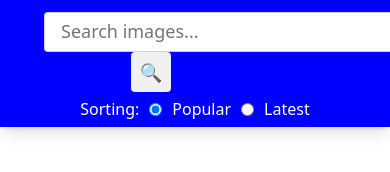
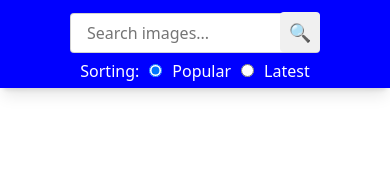
Before and after one commit to DemiGGV/image-search-js, a website built with Parcel: page src/index.html in a window 390 px wide. Built offline with nearby package versions, Linux system fonts and the light colour scheme.

Commit message:
modified:   src/sass/_gallery.scss

```diff
--- a/src/sass/_gallery.scss
+++ b/src/sass/_gallery.scss
@@ -18,17 +18,23 @@ p {
 }
 .field-input {
   outline: none;
-  width: 350px;
   min-height: 40px;
   margin-left: 44px;
   padding: 8px 40px 8px 16px;
   color: black;
   border: 1px solid rgba(33, 33, 33, 0.2);
   border-radius: 4px;
-  font-size: 18px;
   line-height: 1.2;
+  @media screen and (max-width: 650px) {
+    width: 200px;
+    font-size: 16px;
+  }
+  @media screen and (max-width: 849px) {
+    width: 250px;
+    font-size: 16px;
+  }
   @media screen and (min-width: 850px) {
-    width: 250px;
+    width: 350px;
     font-size: 16px;
   }
 }
@@ -65,6 +71,12 @@ p {
   gap: 20px;
   grid-template-columns: repeat(4, auto);
   grid-template-rows: auto;
+  @media screen and (max-width: 650px) {
+    grid-template-columns: repeat(2, auto);
+  }
+  @media screen and (min-width: 649px) and (max-width: 850px) {
+    grid-template-columns: repeat(3, auto);
+  }
 }
 .photo-card {
   border: 1px solid rgba(33, 33, 33, 0.2);
@@ -83,12 +95,15 @@ p {
 }
 .info {
   margin-top: 10px;
+  @media screen and (max-width: 650px) {
+    margin-top: 0px;
+  }
   display: flex;
   justify-content: space-around;
   align-items: center;
   font-size: 8px;
   @media screen and (min-width: 850px) and (max-width: 1149px) {
-    display: none;
+    font-size: 10px;
   }
   @media screen and (min-width: 1150px) and (max-width: 1449px) {
     font-size: 12px;
```
